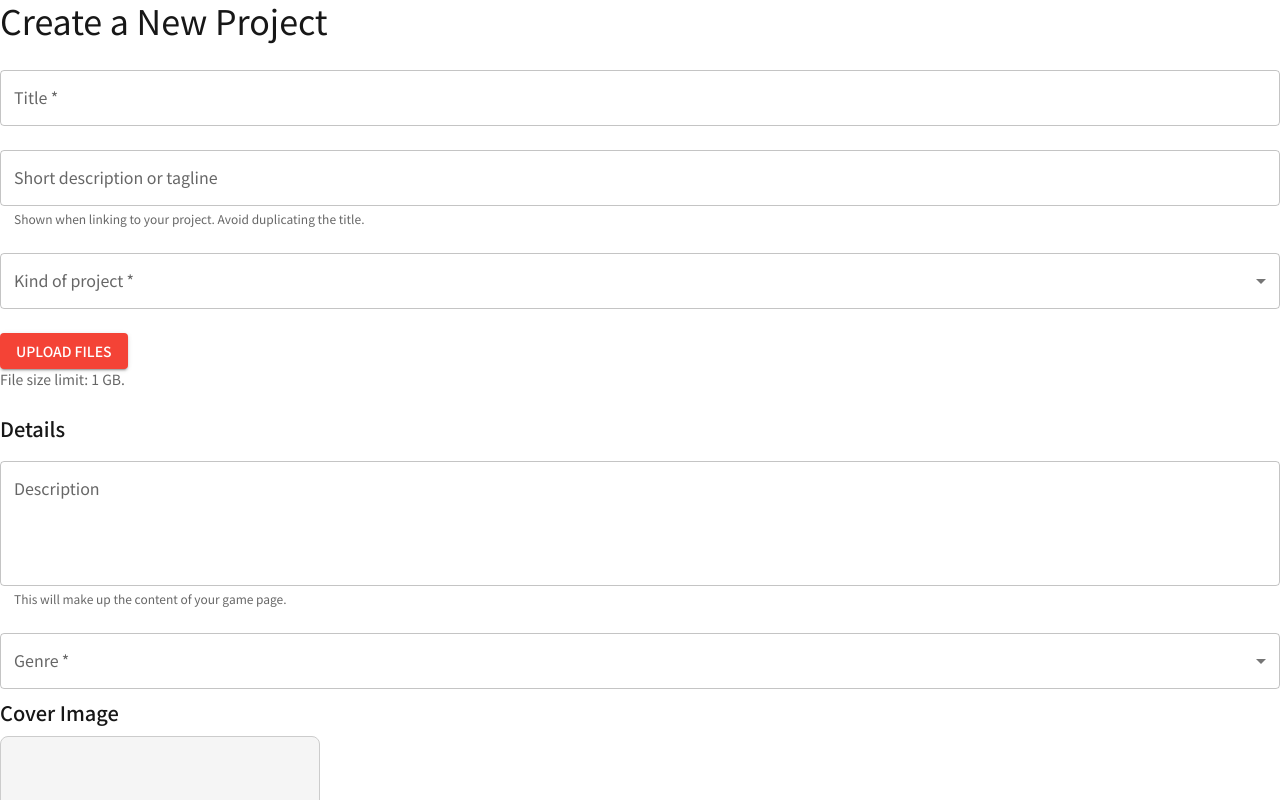
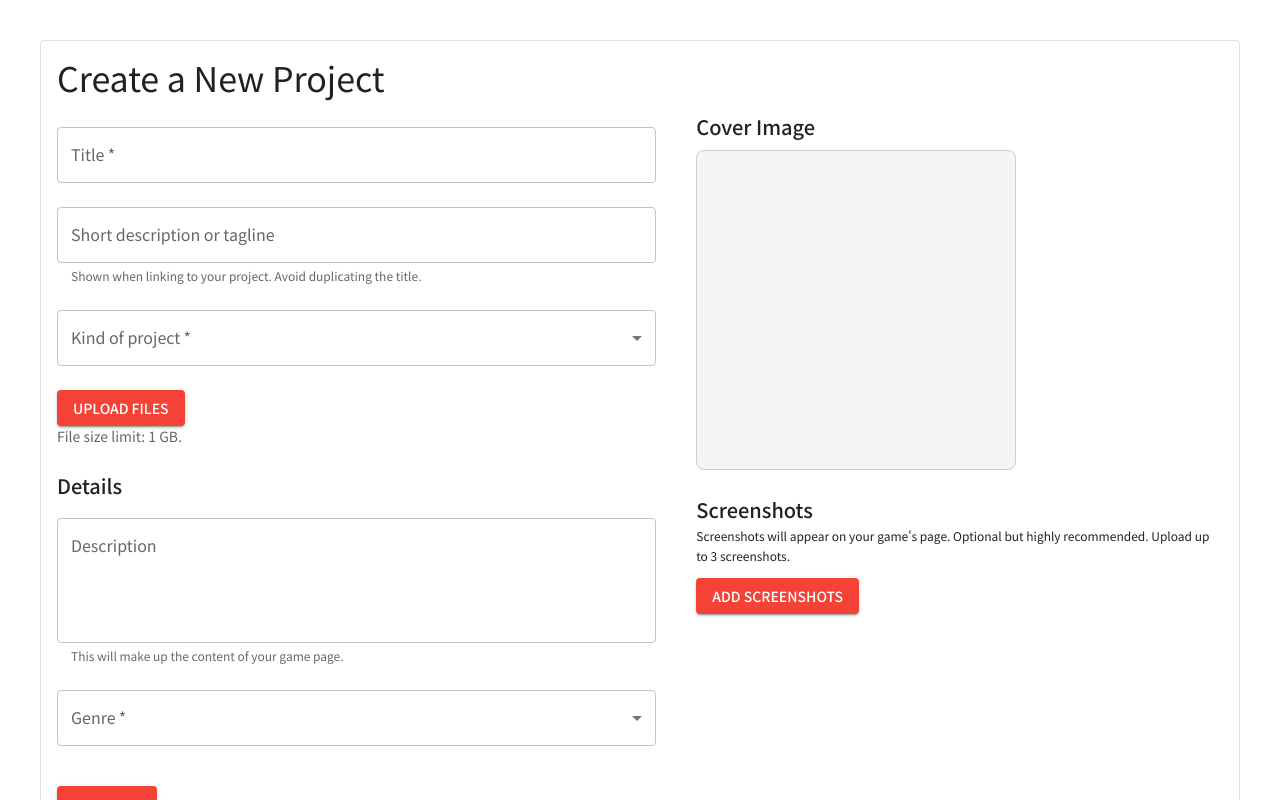
Before and after one commit to Winfred666/h5game_platform, a Next.js app in the folder site/: page /upload in a window 1280 px wide. Shown: the top 800 px of the page. Built offline with nearby package versions, Linux system fonts and the light colour scheme; what @mui/material-nextjs would draw is missing.

Commit message:
update flex, zh

```diff
--- a/site/src/app/layout.tsx
+++ b/site/src/app/layout.tsx
@@ -6,6 +6,7 @@ import { ThemeProvider } from '@mui/material/styles';
 import theme from '../theme';
 
 import { Noto_Sans_SC } from 'next/font/google';
+
 const notoSansSC = Noto_Sans_SC({
   weight: ['300', '400', '500', '700'],
   subsets: ['latin', 'chinese-simplified'] as any,
--- a/site/src/app/upload/page.tsx
+++ b/site/src/app/upload/page.tsx
@@ -12,6 +12,7 @@ import {
   Box,
   IconButton,
   SelectChangeEvent,
+  Paper,
 } from "@mui/material";
 import DeleteIcon from "@mui/icons-material/Delete";
 
@@ -116,11 +117,13 @@ export default function NewGamePage() {
   };
 
   return (
-    <Box>
+    <form onSubmit={handleSubmit}>
+      <Paper className="m-10 p-4" variant="outlined">
       <Typography variant="h4" gutterBottom>
         Create a New Project
       </Typography>
-      <form onSubmit={handleSubmit}>
+      <div className=" flex flex-row justify-start gap-10">
+        <div>
         <TextField
           id="title"
           name="title"
@@ -257,10 +260,8 @@ export default function NewGamePage() {
           />
           <FormControl fullWidth variant="outlined" margin="normal" required>
             <InputLabel id="genre-label">Genre</InputLabel>
-            <Select labelId="genre-label" id="genre" name="genre" label="Genre">
-              <MenuItem value="">
-                <em>No genre</em>
-              </MenuItem>
+            <Select labelId="genre-label" id="genre" name="genre" label="Genre" defaultValue="">
+              <MenuItem value="">No genre</MenuItem>
               <MenuItem value="action">Action</MenuItem>
               <MenuItem value="adventure">Adventure</MenuItem>
               <MenuItem value="card">Card game</MenuItem>
@@ -268,7 +269,9 @@ export default function NewGamePage() {
             </Select>
           </FormControl>
         </Box>
+        </div>
 
+        <div>
         {/* 右侧上传封面及截图 */}
         <Box sx={{ mb: 3 }}>
           <Typography variant="h6" gutterBottom>
@@ -386,18 +389,21 @@ export default function NewGamePage() {
             </Button>
           )}
         </Box>
-        <Box sx={{ mt: 4 }}>
+        </div>
+      </div>
+
+      <Box sx={{ mt: 4 }}>
           <Button
             variant="contained"
             type="submit"
-            fullWidth
             color="primary"
             size="large"
           >
             Submit
           </Button>
         </Box>
-      </form>
-    </Box>
+
+      </Paper>
+    </form>
   );
 }
--- a/site/src/theme.tsx
+++ b/site/src/theme.ts
@@ -1,6 +1,8 @@
 'use client';
 import { createTheme } from '@mui/material/styles';
 import { red, pink } from '@mui/material/colors';
+
+const isDarkPreference = typeof window !== 'undefined' && window.matchMedia('(prefers-color-scheme: dark)').matches;
 
 const theme = createTheme({
   typography: {
@@ -8,6 +10,7 @@ const theme = createTheme({
   },
   cssVariables: true,
   palette: {
+    mode: isDarkPreference ? 'dark' : 'light',
     primary: red,
     secondary: pink,
   },
```
Also changed, not shown: 1 other file (tests, documents, lock files or other folders).
